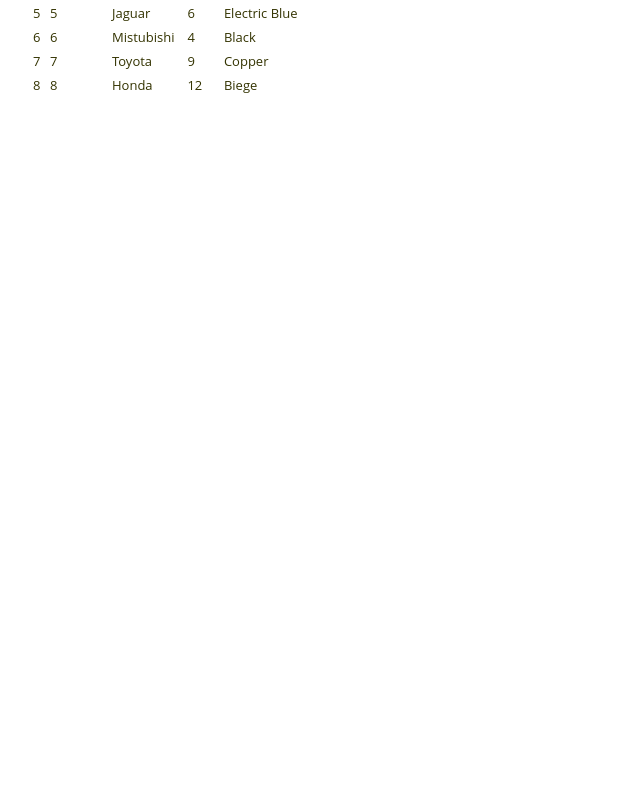
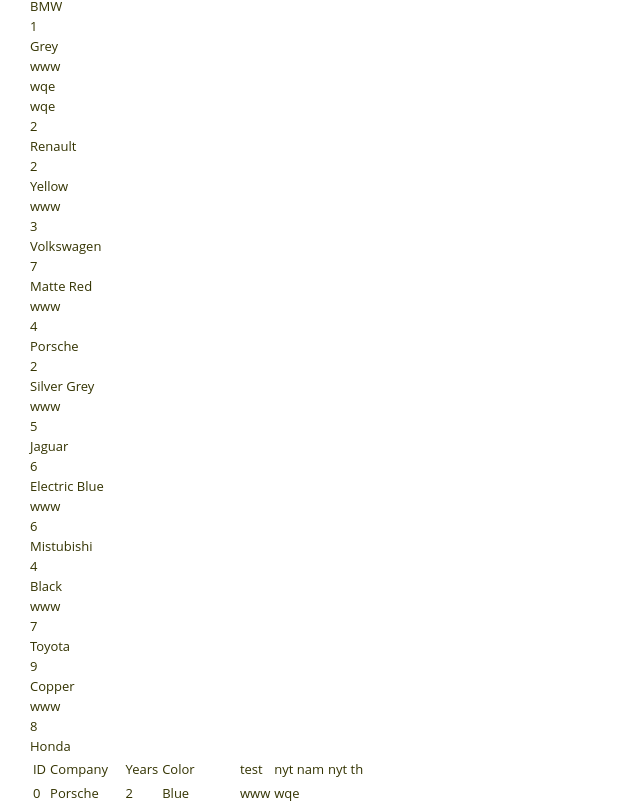
Before and after one commit to jardenna/records, a React app: page /table in a window 1280 px wide. Shown: the part 554-1360 px from the top of the page, without its empty margins (0-640 px from the left). Before the commit the page ends 800 px from the top, so only its background shows below. Built offline with nearby package versions, Linux system fonts and the light colour scheme; a web font is replaced by a local one.

Commit message:
reusable data

```diff
--- a/src/assets/data/labels.js
+++ b/src/assets/data/selectArr.js
@@ -1,33 +1,11 @@
-export const labels = {
-    artist: 'Gruppe / Kunstner',
-    title: 'Titel',
-    prodYear: 'Produktions år',
-    label: 'Plademærke',
-    origin: 'Oprindelse',
-    price: 'Pris',
-    recordNo: 'Pladenummer',
-    numOfRecords: 'Antal lp(er)',
-    released: 'Senest udgivet',
-    info: 'Værd at vide',
-    photo: 'Indsæt billede'
-};
-
-export const noInfo = 'Ikke oplyst';
-
-export const inputs = [
-    { label: 'Gruppe / Kunstner', name: 'artist', isRequired: 'true' },
-    { label: 'Titel', name: 'title', isRequired: 'true' },
-    { label: 'Produktions år', name: 'prodYear', isRequired: 'true' },
-    { label: 'Pladenummer', name: 'label', isRequired: 'false' },
-    { label: 'Senest udgivet', name: 'released', isRequired: 'false' },
-    { label: 'Pris', name: 'price', isRequired: 'false' },
-    { label: 'Antal lp', name: 'number', isRequired: 'false' },
-    { label: 'Plademærke', name: 'recordNo', isRequired: 'false' }
-
+export const selectArr = [
+   { myName: 'Porsche', age: 2, color: 'Blue', test: 'www', test1: 'wqe' },
+   { myName: 'BMW', age: 1, color: 'Grey', test: 'www', test1: 'wqe', nyTh: 'wqe' },
+   { myName: 'Renault', age: 2, color: 'Yellow', test: 'www' },
+   { myName: 'Volkswagen', age: 7, color: 'Matte Red', test: 'www' },
+   { myName: 'Porsche', age: 2, color: 'Silver Grey', test: 'www' },
+   { myName: 'Jaguar', age: 6, color: 'Electric Blue', test: 'www' },
+   { myName: 'Mistubishi', age: 4, color: 'Black', test: 'www' },
+   { myName: 'Toyota', age: 9, color: 'Copper', test: 'www' },
+   { myName: 'Honda' }
 ];
-
-export const textarea = [
-    { label: 'Oprindelse', name: 'origin', isRequired: 'false' },
-    { label: 'Værd at vide', name: 'info', isRequired: 'false' }
-
-];
--- a/src/js/Common/normalizeData.js
+++ b/src/js/Common/normalizeData.js
@@ -1,4 +1,5 @@
 export function normalizeData(data) {
+
    return data && data.map(elem => {
       const keys = Object.keys(elem);
       return keys.map(key => ({ key, text: elem[key] }));
@@ -6,7 +7,6 @@
 }
 
 export function addId(data) {
-   return (
-      data && data.map((d, id) => ({ ...d, id }))
-   );
+
+   return data && data.map((d, id) => ({ ...d, id }));
 }
--- a/src/js/Components/Table/Table.js
+++ b/src/js/Components/Table/Table.js
@@ -4,23 +4,41 @@
 import TableBody from './TableBody';
 import { normalizeData, addId } from '@common/normalizeData';
 import { cars, theadText } from '@data/cars';
+import { selectArr } from '@data/selectArr';
 import { objKeys } from '@utils/iteratorList';
 
-
-
 //Creating an iterator for mapping data
-const iterator = ['id', ...objKeys(cars)];
+const iterator = [...objKeys(cars)];
 
 function Table() {
    const tbodyData = normalizeData(addId(cars));
+   const divData = normalizeData(addId(selectArr));
 
    return (
       <div>
+
+         <TableBody
+            data={divData}
+            iterator={iterator}
+            as={'section'}
+            asChild={'div'}
+            container={'section'}
+         />
+
+
          <table className="container">
             <TableHeader
                headers={theadText}
             />
-            <TableBody data={tbodyData} theadText={theadText} iterator={iterator} />
+
+            <TableBody
+               data={tbodyData}
+               iterator={iterator}
+               as={'tr'}
+               asChild={'td'}
+               container={'tbody'}
+            />
+
          </table>
 
       </div>
--- a/src/js/Components/Table/TableBody.js
+++ b/src/js/Components/Table/TableBody.js
@@ -1,34 +1,32 @@
 import React from 'react';
 
-import TableCell from './TableCell';
-
-function TableBody({ data, iterator }) {
+function TableBody({ as: As, asChild: AsChild, data, iterator, ...props }) {
 
    return (
-      <tbody>
-         {
-            data.map((row, i) => {
+      <props.container>
+         {data && data.map((row, i) => {
 
             return (
-                  <tr className="table-row" key={i}>
+               <As className="table-row" key={i}>
                   {
                      row.map((_, i) => {
+                        const data = row.find(r => r.key === iterator[i]);
 
                         return (
-                              <TableCell key={'cell' + i}
-                                 data={row.find(r => r.key === iterator[i])}
+                           data && data.text !== '' &&
+                           <AsChild key={i}>
+                              {data.text}
+                           </AsChild>
 
-                              />
                         );
                      }
 
                      )
                   }
-                  </tr>
+               </As>
             );
-            })
-         }
-      </tbody>
+         })}
+      </props.container>
    );
 }
 
--- a/src/js/Components/Table/TableCell.js
+++ b/src/js/Components/Table/TableCell.js
@@ -1,9 +1,9 @@
 import React from 'react';
 
-function TableCell({ data, onClick, className }) {
+function TableCell({ data }) {
 
    return (
-      <td className={className} onClick={onClick}>
+      <td>
          {data.text}
       </td>
    );
--- a/src/js/utils/iteratorList.js
+++ b/src/js/utils/iteratorList.js
@@ -7,5 +7,7 @@
 }
 
 export function objKeys(data) {
-   return Object.keys(iteratorObj(data)[0]);
+   const obj = Object.keys(iteratorObj(data)[0]);
+
+   return obj;
 }
```
Also changed, not shown: src/js/Components/List.js (+3 -5 lines). Lines whose indentation alone changed are shown as unchanged.
